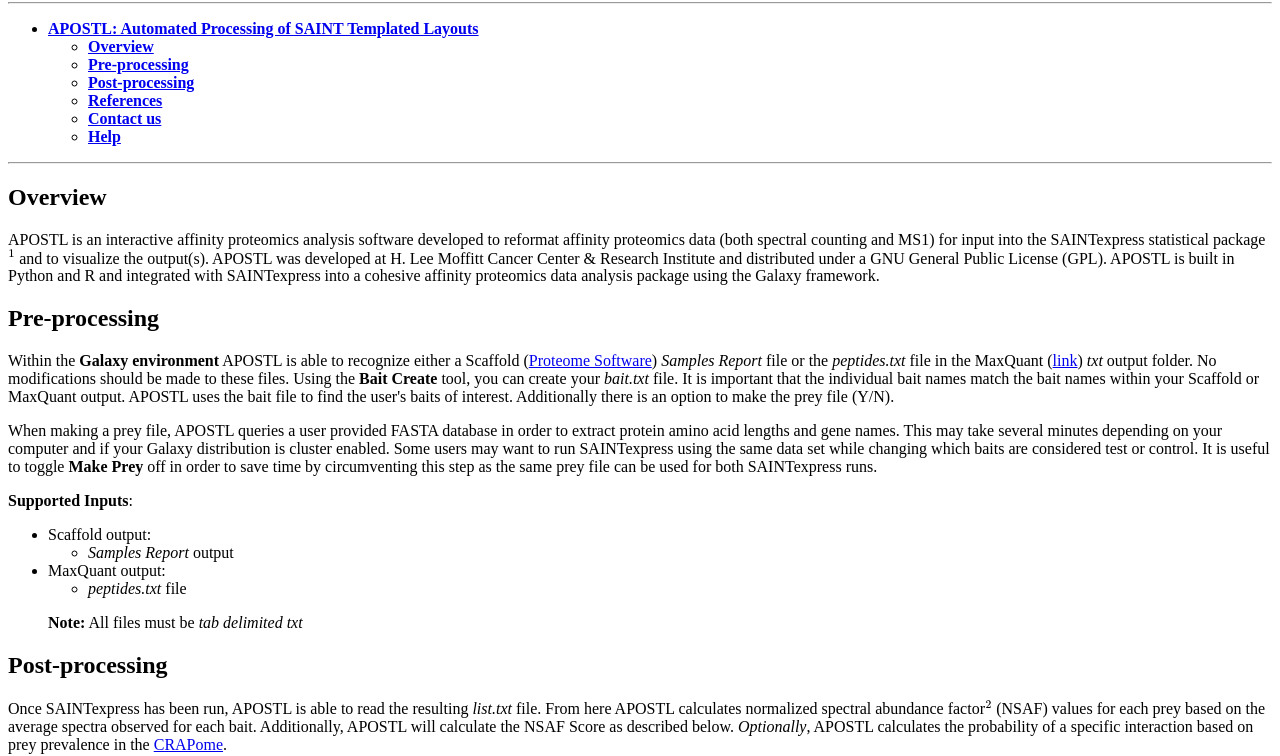
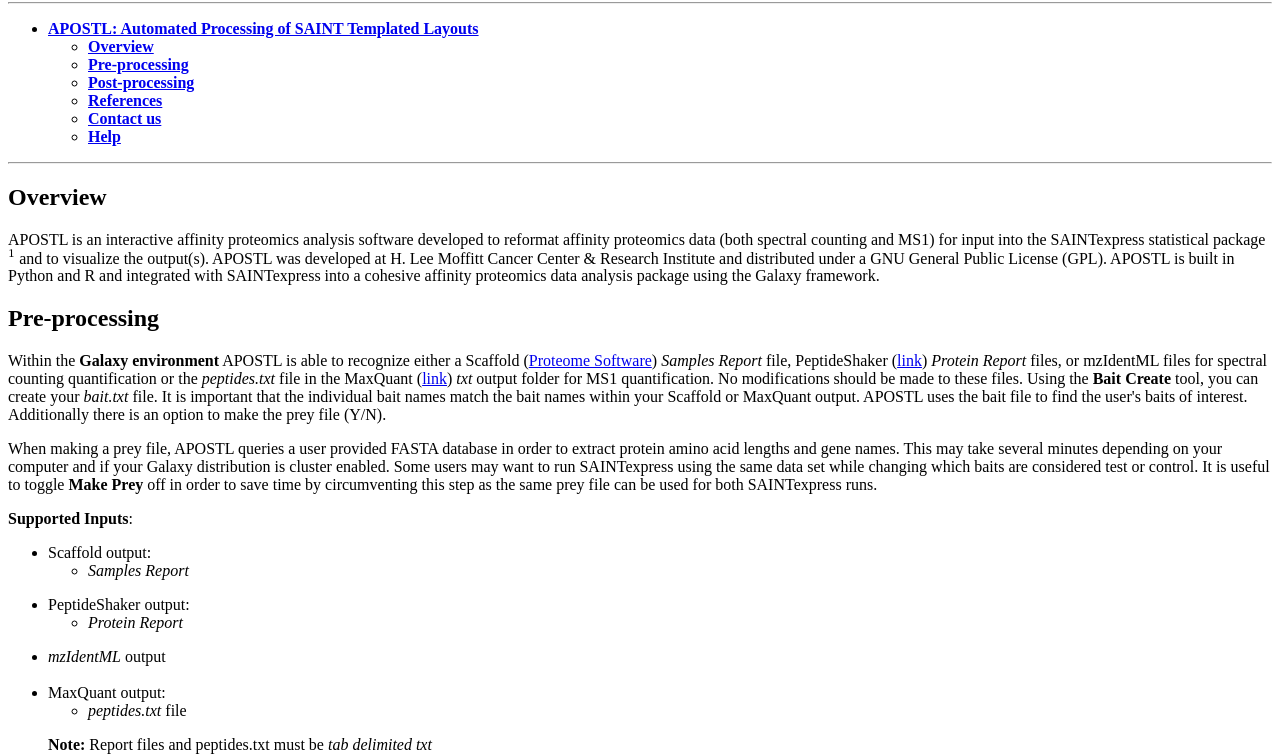
Before and after one commit to bornea/APOSTL, a plain HTML site: page shiny_bubble/APOSTL.html in a window 1280 px wide. Shown: the part 65-821 px from the top of the page. Drawn offline with nearby package versions, Linux system fonts and the light colour scheme; some packages are replaced by stand-ins of ours.

Commit message:
Updated descriptions

```diff
--- a/shiny_bubble/APOSTL.html
+++ b/shiny_bubble/APOSTL.html
@@ -57,7 +57,7 @@
 
 <h2 id="pre-processing">Pre-processing</h2>
 
-<p>Within the <strong>Galaxy environment</strong> APOSTL is able to recognize either a Scaffold (<a href="http://www.proteomesoftware.com/products/scaffold/" target="_blank">Proteome Software</a>) <em>Samples Report</em> file or the <em>peptides.txt</em> file in the MaxQuant (<a href="http://coxdocs.org/doku.php?id=maxquant:start." target="_blank">link</a>) <em>txt</em> output folder. No modifications should be made to these files. Using the <strong>Bait Create</strong> tool, you can create your <em>bait.txt</em> file. It is important that the individual bait names match the bait names within your Scaffold or MaxQuant output. APOSTL uses the bait file to find the user&#39;s baits of interest. Additionally there is an option to make the prey file (Y/N).</p>
+<p>Within the <strong>Galaxy environment</strong> APOSTL is able to recognize either a Scaffold (<a href="http://www.proteomesoftware.com/products/scaffold/" target="_blank">Proteome Software</a>) <em>Samples Report</em> file, PeptideShaker (<a href="https://compomics.github.io/projects/peptide-shaker.html" target="_blank">link</a>) <em>Protein Report</em> files, or mzIdentML files for spectral counting quantification or the <em>peptides.txt</em> file in the MaxQuant (<a href="http://coxdocs.org/doku.php?id=maxquant:start." target="_blank">link</a>) <em>txt</em> output folder for MS1 quantification. No modifications should be made to these files. Using the <strong>Bait Create</strong> tool, you can create your <em>bait.txt</em> file. It is important that the individual bait names match the bait names within your Scaffold or MaxQuant output. APOSTL uses the bait file to find the user&#39;s baits of interest. Additionally there is an option to make the prey file (Y/N).</p>
 
 <p>When making a prey file, APOSTL queries a user provided FASTA database in order to extract protein amino acid lengths and gene names. This may take several minutes depending on your computer and if your Galaxy distribution is cluster enabled. Some users may want to run SAINTexpress using the same data set while changing which baits are considered test or control. It is useful to toggle <strong>Make Prey</strong> off in order to save time by circumventing this step as the same prey file can be used for both SAINTexpress runs.</p>
 
@@ -67,8 +67,18 @@
 <li>Scaffold output:
 
 <ul>
-<li><em>Samples Report</em> output</li>
-</ul></li>
+<li><em>Samples Report</em></li>
+</ul></li></ul>
+
+<ul>
+<li>PeptideShaker output:
+
+<ul>
+<li><em>Protein Report</em></li>
+</ul></li></ul>
+<ul>
+<li><em>mzIdentML</em> output</li>
+<br>
 <li>MaxQuant output:
 
 <ul>
@@ -77,7 +87,7 @@
 </ul>
 
 <blockquote>
-<p><strong>Note:</strong> All files must be <em>tab delimited txt</em></p>
+<p><strong>Note:</strong> Report files and peptides.txt must be <em>tab delimited txt</em></p>
 </blockquote>
 
 <h2 id="post-processing">Post-processing</h2>
```
Also changed, not shown: shiny_bubble/www/APOSTL.html (+14 -4 lines).
